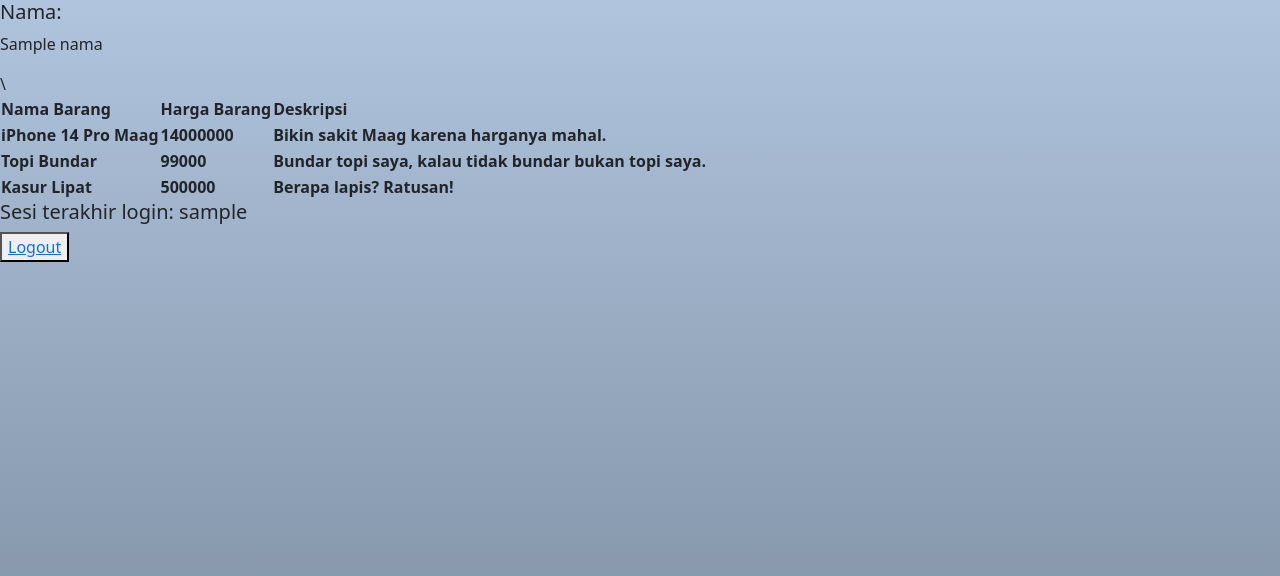
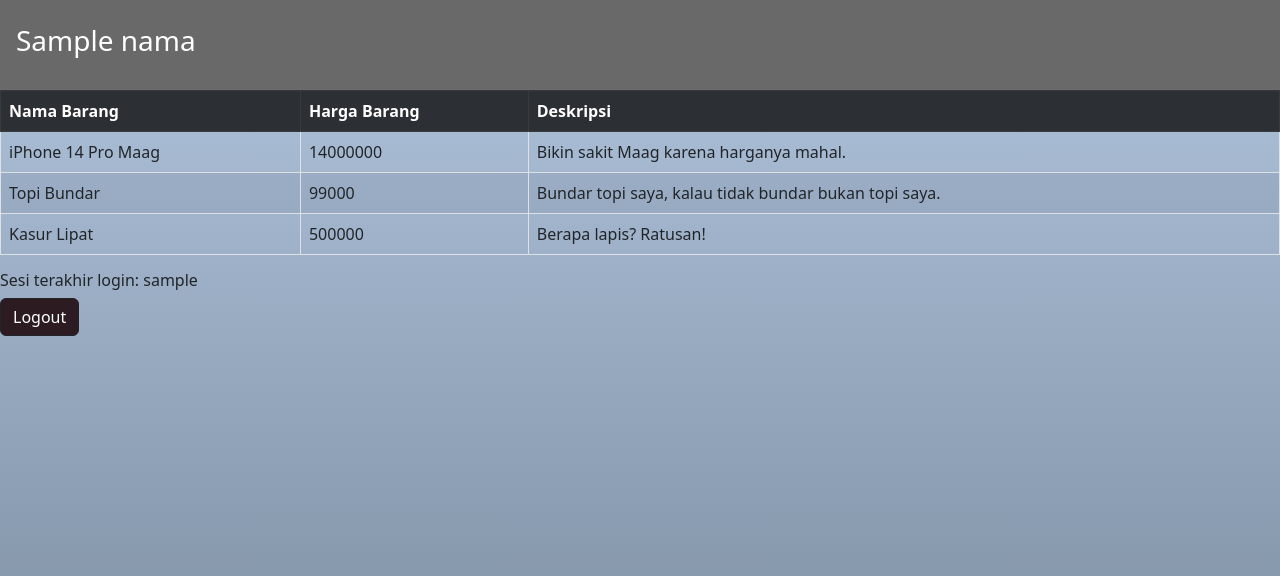
Before and after one commit to diafias/LabPBP, a Django app: template wishlist/templates/wishlist.html in a window 1280 px wide. Shown: the top 576 px of the page. Run offline with Django 4.2, Linux system fonts and the light colour scheme; data comes from the database, SQL or seed files in the repository; tables that the repository leaves empty hold one stand-in row (values such as "Sample post"); the template is opened without the code that fills it: values that come from a table or form of the project are taken from there, most other values are stand-ins (such as "Sample title", 1, 10 or a date in 2020); lists and menus that the app fills with data are empty.

Commit message:
update lab 4

```diff
--- a/templates/base.html
+++ b/templates/base.html
@@ -6,16 +6,17 @@
   <meta charset="UTF-8">
   <meta name="viewport" content="width=device-width, initial-scale=1.0">
   <link rel="stylesheet" href="{% static 'css/style.css' %}">
+  <link href="https://cdn.jsdelivr.net/npm/bootstrap@5.2.1/dist/css/bootstrap.min.css" rel="stylesheet" integrity="sha384-iYQeCzEYFbKjA/T2uDLTpkwGzCiq6soy8tYaI1GyVh/UjpbCx/TYkiZhlZB6+fzT" crossorigin="anonymous">
   {% block meta %}
   {% endblock meta %}
-  <link href="https://cdn.jsdelivr.net/npm/bootstrap@5.2.1/dist/css/bootstrap.min.css" rel="stylesheet" integrity="sha384-iYQeCzEYFbKjA/T2uDLTpkwGzCiq6soy8tYaI1GyVh/UjpbCx/TYkiZhlZB6+fzT" crossorigin="anonymous">
-
 </head>
 
 <body style="background: -webkit-gradient(linear, left top, left bottom, from(#b0c4de), to(#778899)) fixed;">
   {% block content %}
   {% endblock content %}
   <script src="https://cdn.jsdelivr.net/npm/bootstrap@5.2.1/dist/js/bootstrap.bundle.min.js" integrity="sha384-u1OknCvxWvY5kfmNBILK2hRnQC3Pr17a+RTT6rIHI7NnikvbZlHgTPOOmMi466C8" crossorigin="anonymous"></script>
+  <script src="https://cdn.jsdelivr.net/npm/@popperjs/core@2.11.6/dist/umd/popper.min.js" integrity="sha384-oBqDVmMz9ATKxIep9tiCxS/Z9fNfEXiDAYTujMAeBAsjFuCZSmKbSSUnQlmh/jp3" crossorigin="anonymous"></script>
+  <script src="https://cdn.jsdelivr.net/npm/bootstrap@5.2.1/dist/js/bootstrap.min.js" integrity="sha384-7VPbUDkoPSGFnVtYi0QogXtr74QeVeeIs99Qfg5YCF+TidwNdjvaKZX19NZ/e6oz" crossorigin="anonymous"></script>
 </body>
 
 </html>
--- a/wishlist/templates/wishlist.html
+++ b/wishlist/templates/wishlist.html
@@ -1,11 +1,14 @@
 {% extends 'base.html' %}
 
 {% block content %}
-<h5>Nama: </h5>
-<p>{{nama}}</p>
+<nav class="navbar" style="background-color: #696969;">
+    <div class="m-3 d-flex flex-row justify-content-between align-items-center">
+        <h3 class="text-white">{{nama}}</h3>
+    </div>
 
-<table>\
-    <tr>
+</nav>
+<table class="table table-striped table-bordered">
+    <tr class="table-dark">
     <th>Nama Barang</th>
     <th>Harga Barang</th>
     <th>Deskripsi</th>
@@ -13,13 +16,14 @@
     {% comment %} Tambahkan data di bawah baris ini {% endcomment %}
     {% for barang in list_barang %}
         <tr>
-            <th>{{barang.nama_barang}}</th>
-            <th>{{barang.harga_barang}}</th>
-            <th>{{barang.deskripsi}}</th>
+            <td>{{barang.nama_barang}}</td>
+            <td>{{barang.harga_barang}}</td>
+            <td>{{barang.deskripsi}}</td>
         </tr>
     {% endfor %}
 </table>
-<h5>Sesi terakhir login: {{ last_login }}</h5>
-<button><a href="{% url 'wishlist:logout' %}">Logout</a></button>
+<h6 style="text-align:left">Sesi terakhir login: {{ last_login }}</h6>
+<button type="button" class="btn btn-dark" style="background-color: #2c1c21;"><a class="text-white text-decoration-none" href="{% url 'wishlist:logout' %}"> Logout </a></button>
+
 
 {% endblock content %}
--- a/wishlist/views.py
+++ b/wishlist/views.py
@@ -19,7 +19,7 @@
     data_barang_wishlist = BarangWishlist.objects.all()
     context = {
         'list_barang': data_barang_wishlist,
-        'nama': 'Diah',
+        'nama': 'Diah Afia Safitri',
         'last_login': request.COOKIES['last_login']
     }
     return render(request, "wishlist.html", context)
```
Also changed, not shown: wishlist/templates/login.html (+6 -5 lines).
